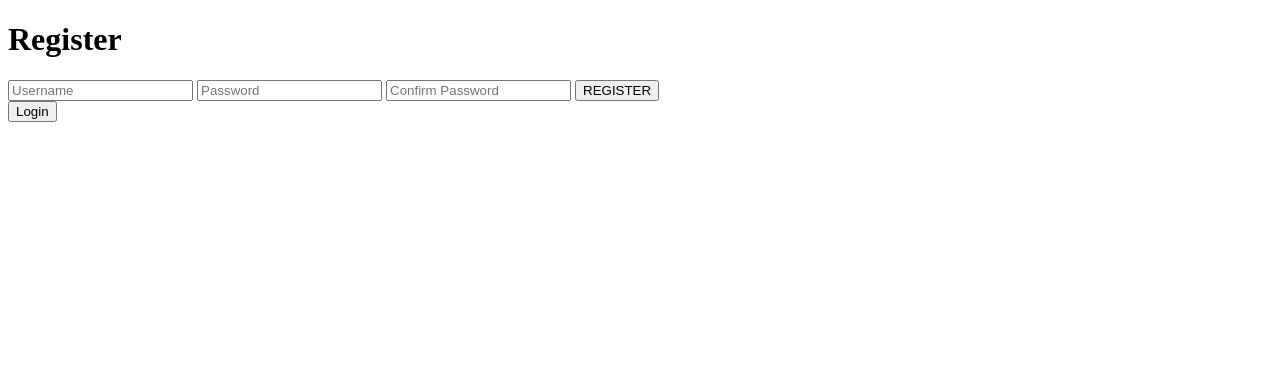
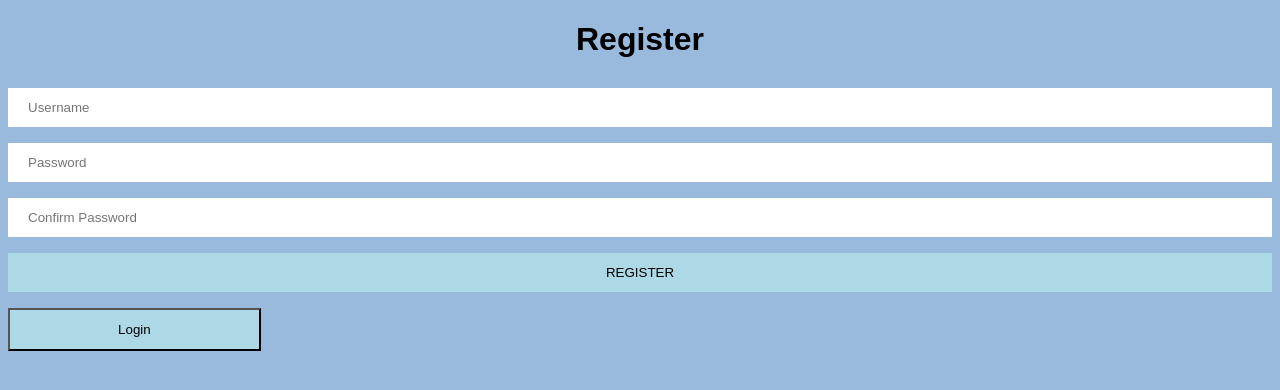
Before and after one commit to iJohnnyH/COMP426_Final, a website: page public/html/register.html in a window 1280 px wide. Drawn offline with Linux system fonts and the light colour scheme; the site is published under a folder, as on GitHub Pages, so addresses that start at the root find nothing.

Commit message:
Update register.html

```diff
--- a/public/html/register.html
+++ b/public/html/register.html
@@ -2,7 +2,7 @@
 <html lang = "en">
 <head>
 	<title>Register</title>
-	<link rel= "stylesheet" href = "/html/style.css">
+	<link rel= "stylesheet" href = "style.css">
 </head>
 
 <body>
```
